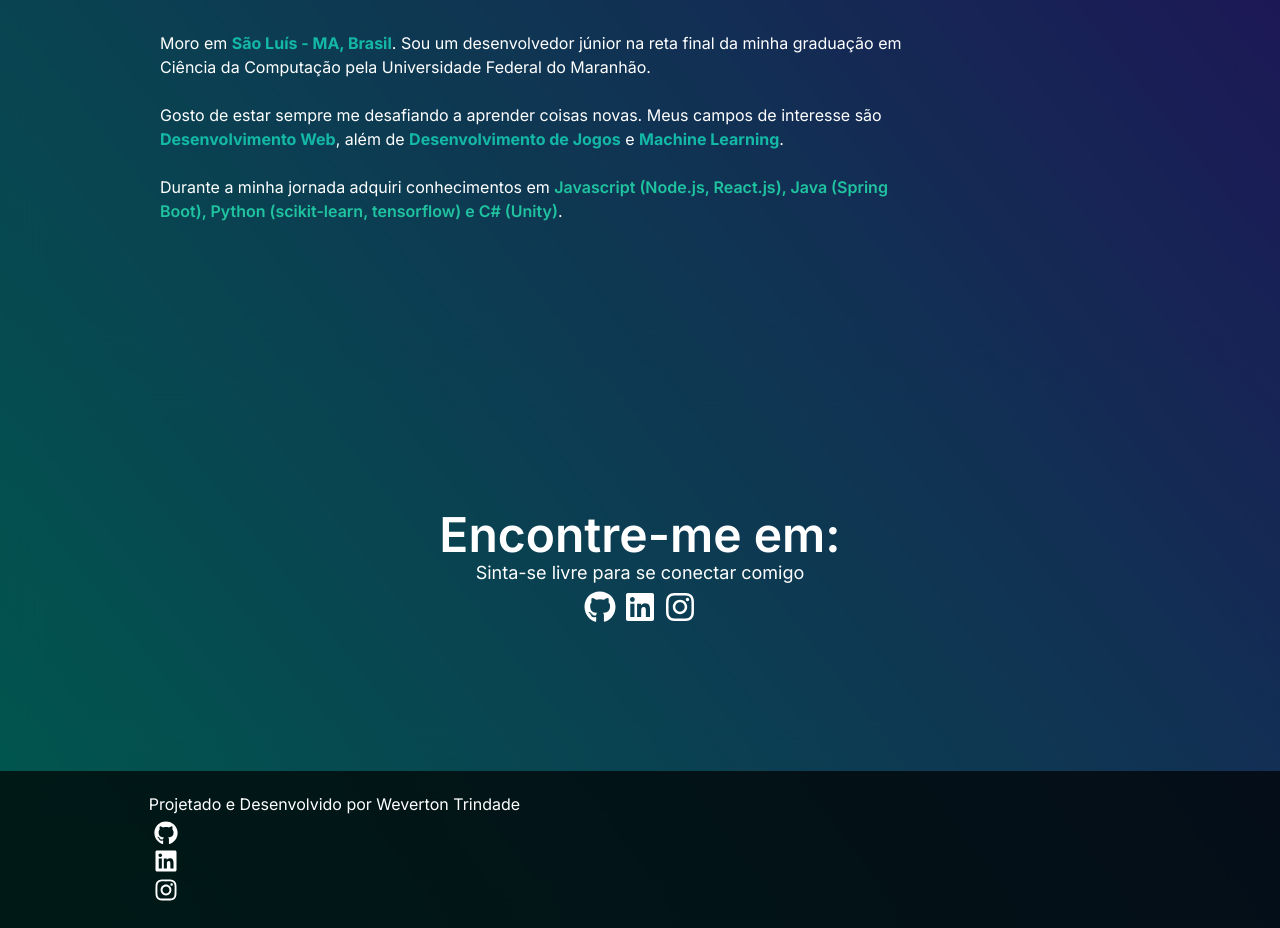
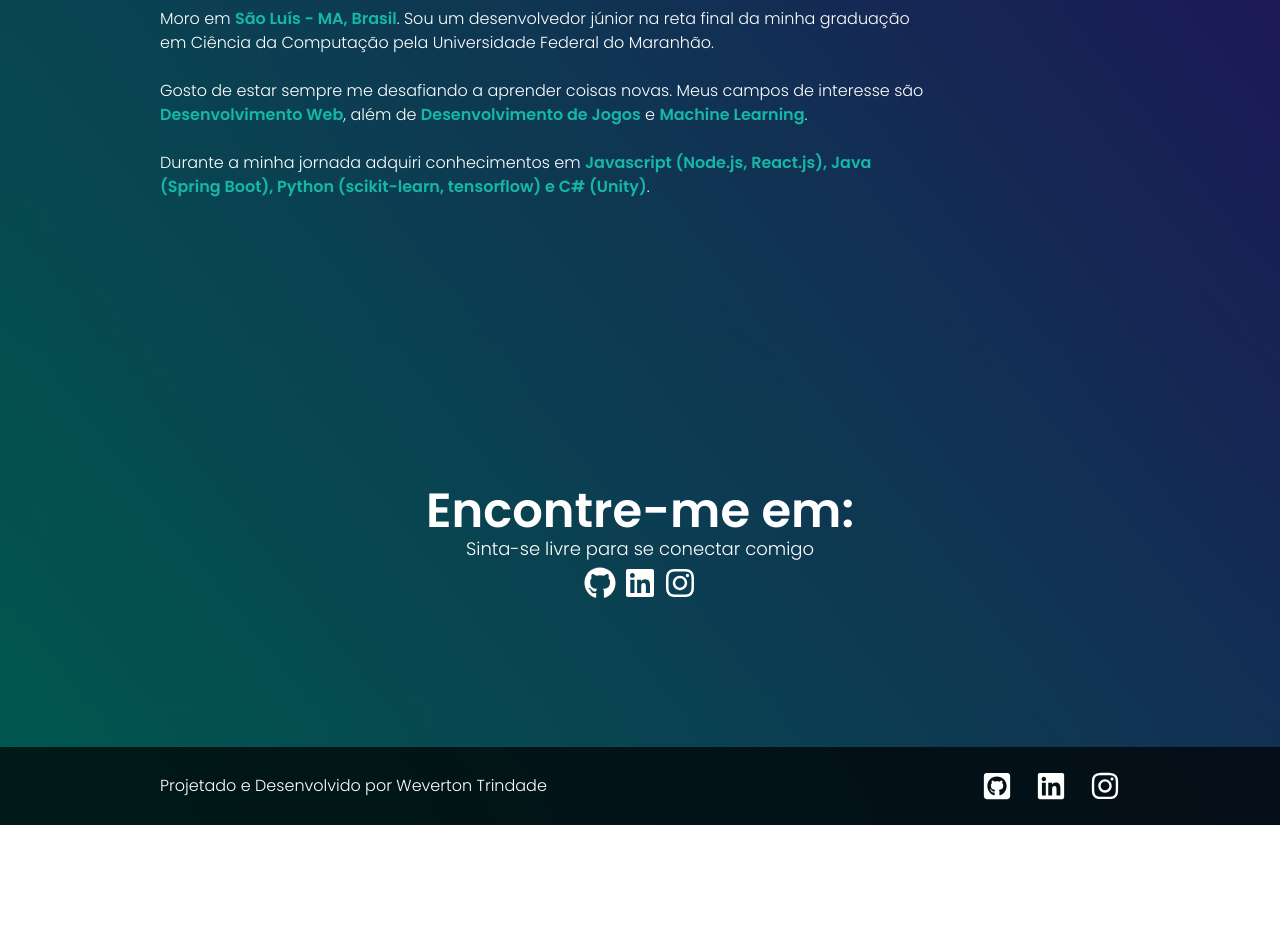
Before and after one commit to wevertor/portfolio, a Next.js app: page / in a window 1280 px wide. Shown: the part 819-1747 px from the top of the page. After the commit the page ends 1644 px from the top, so only its background shows below. Built offline with nearby package versions, Linux system fonts and the light colour scheme.

Commit message:
todos os erros corrigidos

```diff
--- a/app/layout.tsx
+++ b/app/layout.tsx
@@ -15,7 +15,7 @@ export default function RootLayout({
   children: React.ReactNode;
 }) {
   return (
-    <html className={inter.className} lang="ptBR">
+    <html className={poppins.className} lang="ptBR">
       <body>{children}</body>
     </html>
   );
--- a/components/footer.tsx
+++ b/components/footer.tsx
@@ -1,47 +1,25 @@
-import { FaGithub, FaLinkedin, FaInstagram } from "react-icons/fa";
+import { FaGithub, FaLinkedin, FaInstagram, FaGithubSquare } from "react-icons/fa";
 
 const styles = {
   glassBackground: {
     background: "rgba( 0, 0, 0, 0.90 )",
     backdropFilter: "blur( 20px ) ",
     webtoolkitBackdropFilter: "blur( 20px )",
-    padding: "1.3rem",
-  },
-  icons: {
-    margin: "0.3rem",
-  },
-  iconsLink: {
-    color: "white",
   },
 };
 
 function Footer() {
   return (
-    <section style={styles.glassBackground}>
-      <div
-        style={{
-          color: "white",
-          alignItems: "center",
-          justifyContent: "space-between",
-          marginLeft: "8rem",
-          marginRight: "8rem",
-        }}
+    <section style={styles.glassBackground} className="px-32 py-6" >
+      <div className="flex text-white items-center justify-between mx-8"
       >
-        <div style={{ textAlign: "left" }}>
+        <div>
           Projetado e Desenvolvido por Weverton Trindade
         </div>
-        <div style={{ textAlign: "right" }}>
-          <a href="https://github.com/wevertor" style={styles.iconsLink}>
-            <FaGithub size={24} style={styles.icons} />
-          </a>
-
-          <a href="https://linkedin.com/in/wevertor" style={styles.iconsLink}>
-            <FaLinkedin size={24} style={styles.icons} />
-          </a>
-
-          <a href="https://instagram.com/trindamaster" style={styles.iconsLink}>
-            <FaInstagram size={24} style={styles.icons} />
-          </a>
+        <div className="flex flex-row space-x-6">
+          <a href="https://github.com/wevertor"><FaGithubSquare className="text-3xl" /></a>
+          <a  href="https://linkedin.com/in/wevertor"><FaLinkedin className="text-3xl" /></a>
+          <a href="https://instagram.com/trindamaster"><FaInstagram className="text-3xl" /></a>
         </div>
       </div>
     </section>
--- a/components/navbar.tsx
+++ b/components/navbar.tsx
@@ -35,8 +35,8 @@ function NavigationBar() {
           ))}
         </ul>
         <ul className="flex space-x-6 py-8 flex-row">
-            <li><a><FaLinkedin className="text-3xl" /></a></li>
-            <li><a><FaGithubSquare className="text-3xl" /></a></li>
+            <li><a href="https://linkedin.com/in/wevertor"><FaLinkedin className="text-3xl" /></a></li>
+            <li><a href="https://github.com/wevertor"><FaGithubSquare className="text-3xl" /></a></li>
         </ul>
       </div>
     </nav>
--- a/components/presentationText.tsx
+++ b/components/presentationText.tsx
@@ -45,7 +45,7 @@ function PresentationText() {
     <section style={styles.glassBackground} id="about">
       <div className="flex justify-between">
         <div className="text-left max-w-3xl">
-          <h1 style={styles.title}>Um pouco sobre mim...</h1>
+          <h1 className="text-5xl font-semibold text-white">Um pouco sobre mim...</h1>
           <div className="text-base text-white">
             <br />
             <p>
@@ -64,7 +64,7 @@ function PresentationText() {
             <br />
             <p>
               Durante a minha jornada adquiri conhecimentos em{" "}
-              <b style={styles.highlight}>
+              <b className="text-teal-500 font-semibold">
                 Javascript (Node.js, React.js), Java (Spring Boot), Python
                 (scikit-learn, tensorflow) e C# (Unity)
               </b>
```
